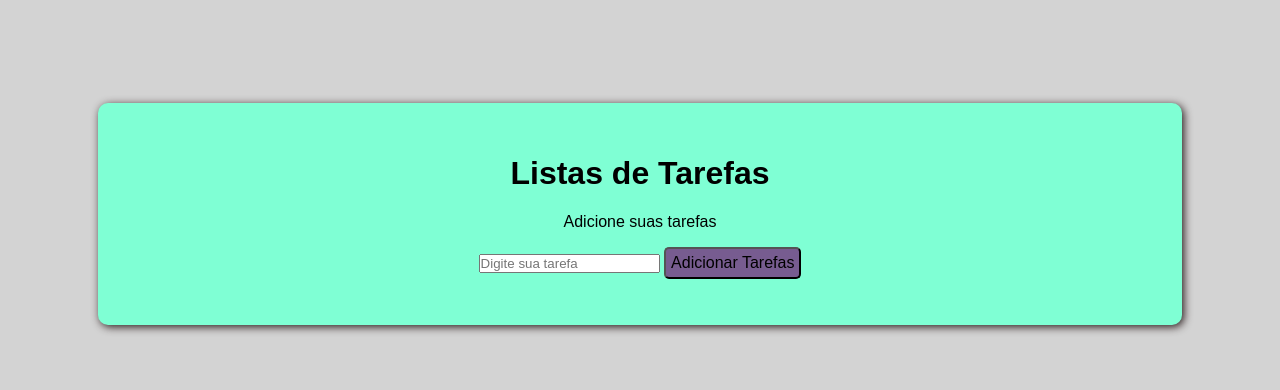
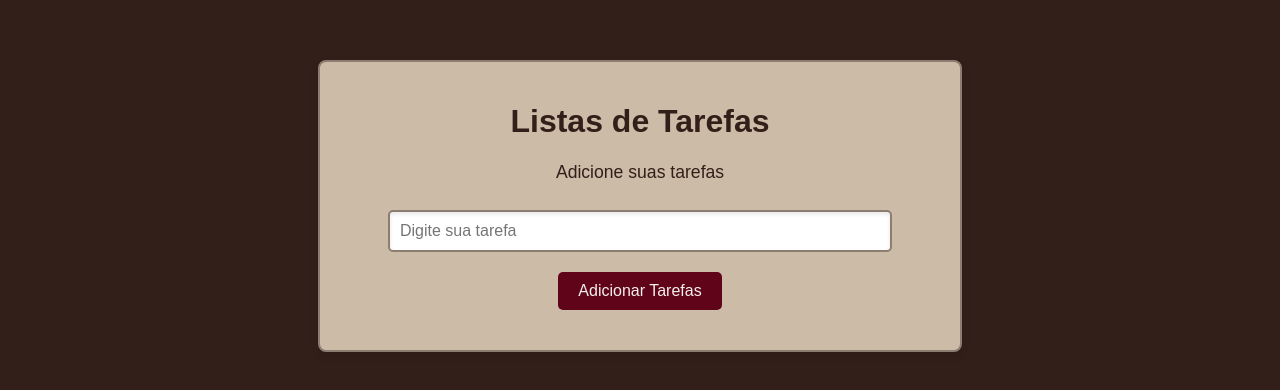
Before and after one commit to b1960ahia/JavaScript, a plain HTML site: page cursoJS/Bahia/a03/index.html in a window 1280 px wide. Shown: the part 194-584 px from the top of the page. Drawn offline with Linux system fonts and the light colour scheme.

Commit message:
a3 cod css

```diff
--- a/cursoJS/Bahia/a03/style.css
+++ b/cursoJS/Bahia/a03/style.css
@@ -2,30 +2,75 @@
     padding: 0px;
     margin: opx;
 }
-body{
-    font-family: Arial, Helvetica, sans-serif;
+body {
+    font-family: Arial, sans-serif;
     display: flex;
     justify-content: center;
     align-items: center;
-    background-color: lightgray;
     height: 100vh;
-
-
+    margin: 0;
+    background-color: #331F19;
 }
-.container{
-    background-color: aquamarine;
+.container {
     text-align: center;
-    border-radius: 10px;
-    padding: 30px;
-    box-shadow: 2px 2px 8px rgb(41, 28, 28);
-    width: 80vw;
-    ;
+    background-color: #CBBBA7;
+    padding: 20px;
+    border-radius: 8px;
+    box-shadow: 0 4px 8px rgba(0, 0, 0, 0.1);
+    width: 90%;
+    max-width: 600px;
+    border: 2px solid #8B7D70;
+}
+h1 {
+    color: #331F19;
+}
+p {
+    color: #331F19;
+    font-size: 1.1em;
+}
+button {
+    background-color: #60041A;
+    color: #F4F0EA;
+    padding: 10px 20px;
+    border: none;
+    border-radius: 5px;
+    cursor: pointer;
+    font-size: 1em;
+    transition: background-color 0.3s ease;
+    margin-top: 10px;
+}
+button:hover {
+    background-color: #A34743;
+}
+ul {
+    list-style: none;
+    padding: 0;
+    margin-top: 20px;
+}
+ul li {
+    background-color: #F4F0EA;
+    color: #331F19;
+    padding: 10px;
+    margin: 5px 0;
+    border-radius: 5px;
+    box-shadow: 0 2px 4px rgba(0, 0, 0, 0.1);
 }
 
-button{
-    cursor: pointer;
+/* Estilo para o campo de entrada */
+input[type="text"] {
+    padding: 10px;
+    width: 80%;
+    max-width: 500px;
+    margin-top: 10px;
+    margin-bottom: 10px;
+    border: 2px solid #8B7D70;
     border-radius: 5px;
     font-size: 1em;
-    padding: 5px;
-    background-color: rgb(119, 92, 144);
+    box-shadow: inset 0 2px 4px rgba(0, 0, 0, 0.1);
+    outline: none;
+    transition: border-color 0.3s ease;
 }
+input[type="text"]:focus {
+    border-color: #60041A;
+    box-shadow: inset 0 2px 4px rgba(96, 4, 26, 0.3);
+}
```
